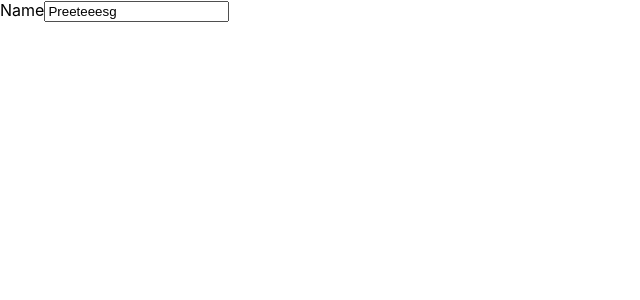
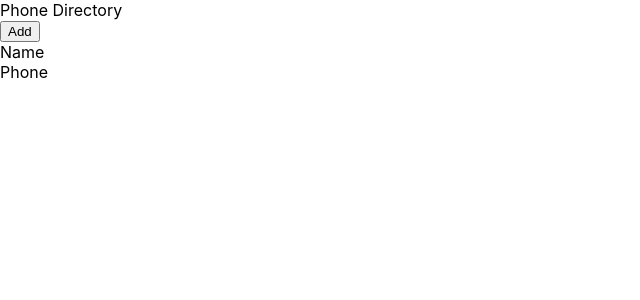
Before and after one commit to priteeshh/phone-directory, a React (Create React App) app: page / in a window 1280 px wide. Shown: the top 300 px of the page, without its empty margins (0-640 px from the left). Built offline with nearby package versions, Linux system fonts and the light colour scheme.

Commit message:
Created ‘Header’ Component

```diff
--- a/src/App.js
+++ b/src/App.js
@@ -1,18 +1,15 @@
 import React from 'react';
+import Header from "./Header"
 
 function App() {
   return (
     <div>
-      {/* <div className="header">
-        Phone Directory
-    </div>
+      <Header />
       <button>Add</button>
       <div>
         <span>Name</span><br></br>
         <span>Phone</span>
-      </div> */}
-      <label htmlFor="name">Name</label>
-      <input id="name" defaultValue="Preeteeesg"></input>
+      </div>
     </div>
   );
 }
--- /dev/null
+++ b/src/Header.js
@@ -0,0 +1,9 @@
+import React from 'react';
+const Header = function () {
+    return (
+        <div className="header">
+            Phone Directory
+        </div>
+    )
+}
+export default Header;
```
